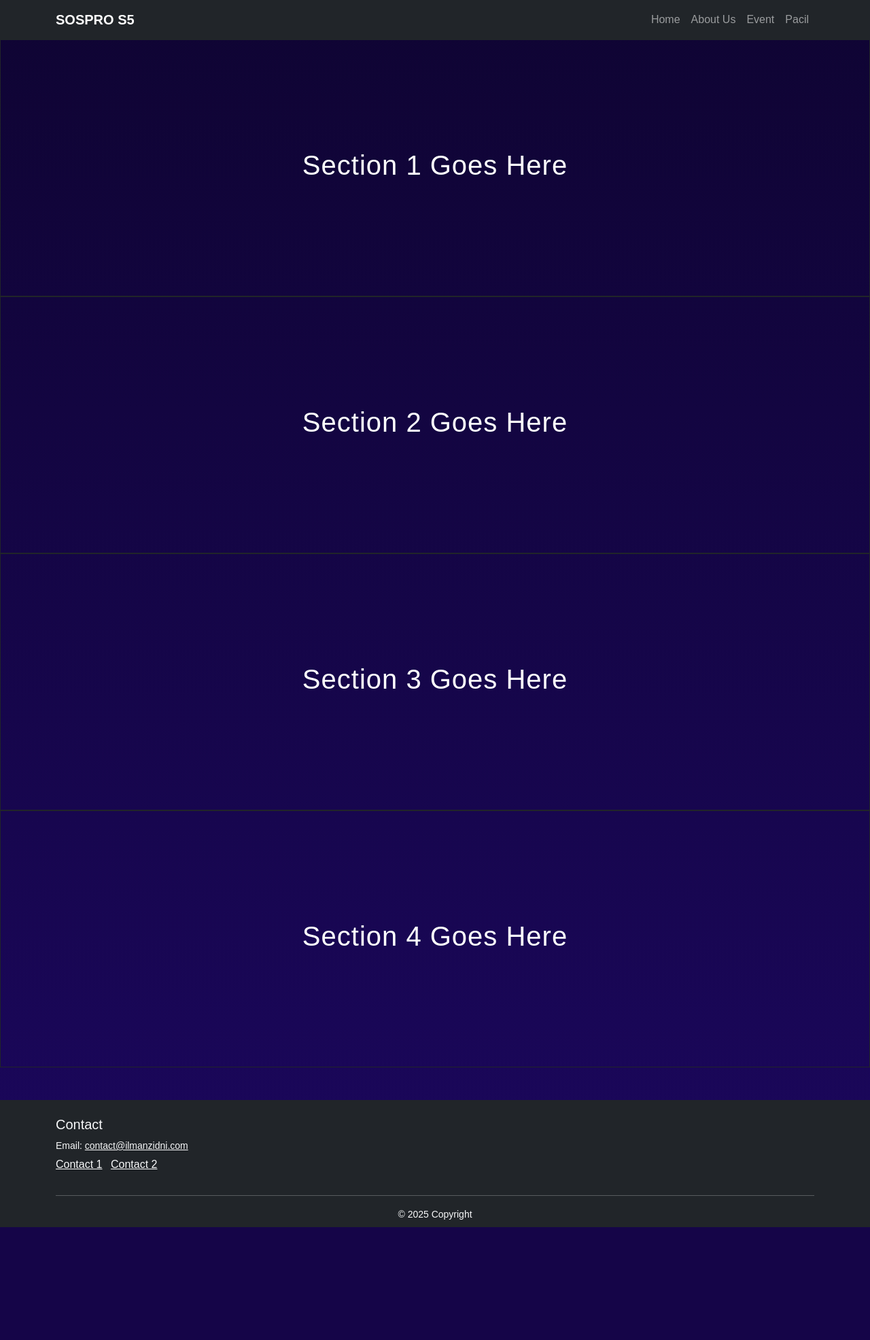
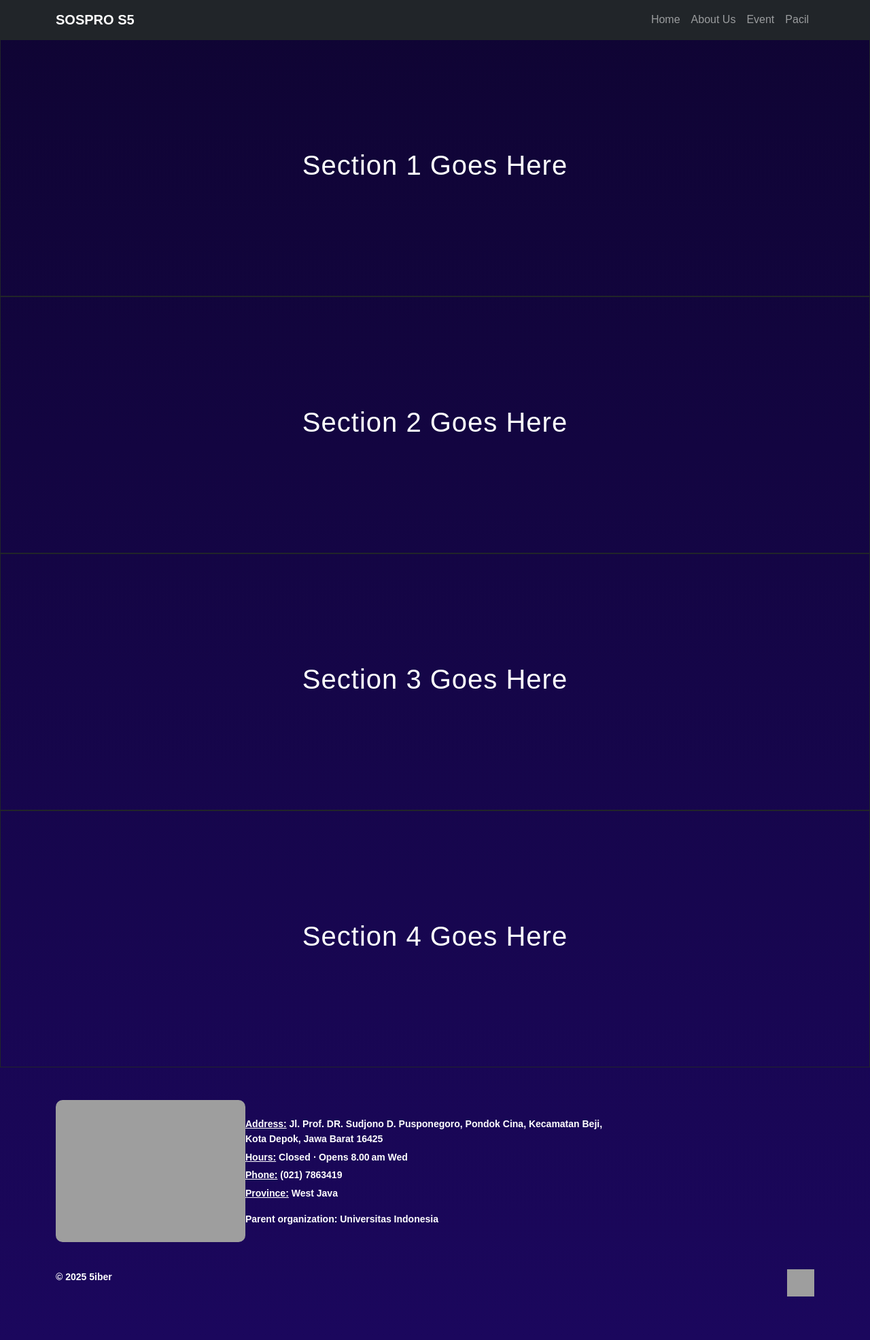
Before and after one commit to twoisfive/SOSPRO-S5, a Flask app: page / in a window 1280 px wide. Shown: the whole page at 68% size. Before the commit the page ends 1805 px from the top, so only its background shows below. Run offline with Flask 3, Linux system fonts and the light colour scheme; parts of the project's set-up code (start-up, migrations or seed data) failed here and were passed over; grey boxes are pictures that could not be loaded.

Commit message:
Add footer: footer.html, footer.css, navbar-footer.js

```diff
--- a/templates/crumbs/footer.html
+++ b/templates/crumbs/footer.html
@@ -1,8 +1,7 @@
-<footer class="bg-dark text-light pt-4 pb-2 mt-5 container-fluid montserrat-font">
+<!-- <footer class="bg-dark text-light pt-4 pb-2 mt-5 container-fluid montserrat-font">
     <div class="container">
         <div class="row">
 
-            <!-- Contact Section -->
             <div class="col-md-12 mb-3">
                 <h5>Contact</h5>
                 <p class="small mb-1">Email: <a class="text-light" href="mailto:contact@ilmanzidni.com">contact@ilmanzidni.com</a></p>
@@ -15,7 +14,38 @@
 
         <hr class="border-light">
 
-        <!-- Bottom Bar -->
         <div class="text-center small">&copy; 2025 Copyright</div>
     </div>
+</footer> -->
+
+<footer id="footer" class="pt-5 pb-5 container-fluid montserrat-font">
+    <div class="container">
+        <div class="row">
+
+            <div class="col-md-12 mb-3">
+                <div class="d-flex flex-row">
+                    <div class="w-25 text-white">
+                        <img src="assets/member1.png" alt="Ambatron" class="member-card__img">
+                    </div>
+                    <div class="text-white small w-50 fw-bold mt-4 mb-3">
+                        <p class="mb-1"><u>Address:</u> Jl. Prof. DR. Sudjono D. Pusponegoro, Pondok Cina, Kecamatan Beji, Kota Depok, Jawa Barat 16425</p>
+                        <p class="mb-1"><u>Hours:</u> Closed ⋅ Opens 8.00 am Wed</p>
+                        <p class="mb-1"><u>Phone:</u> (021) 7863419</p>
+                        <p class="mb-1"><u>Province:</u> West Java</p>
+                        <p></p>
+                        <p class="mb-1">Parent organization: Universitas Indonesia</p>
+                    </div>
+                </div>
+                <div class="d-flex justify-content-between mt-4">
+                    <div class="text-center small text-white fw-bold">&copy; 2025 5iber</div>
+                    <a href="https://instagram.com/your_username" target="_blank" class="ig-btn">
+                        <img src="{{ url_for('static', filename='assets/ig_icon_white.png') }}"
+                            alt="Instagram"
+                            width="40"
+                            height="40">
+                    </a>
+                </div>
+            </div>
+        </div>
+    </div>
 </footer>
--- /dev/null
+++ b/templates/styles/footer.css
@@ -0,0 +1,22 @@
+.footer-bg-custom1 {
+    background: linear-gradient(180deg, #56049E, #120124);
+}
+
+.footer-bg-custom2 {
+    background: #20013d;
+}
+
+.footer-bg-custom3 {
+    background: #20013d;
+}
+
+.footer-bg-custom4 {
+    background: #20013d;
+}
+
+.ig-btn {
+  background: none;   /* remove default gray background */
+  border: none;       /* remove border */
+  padding: 0;         /* remove extra spacing */
+  cursor: pointer;    /* make it clickable */
+}
```
Also changed, not shown: templates/scripts/navbar-footer.js (added, +41 -0 lines).
